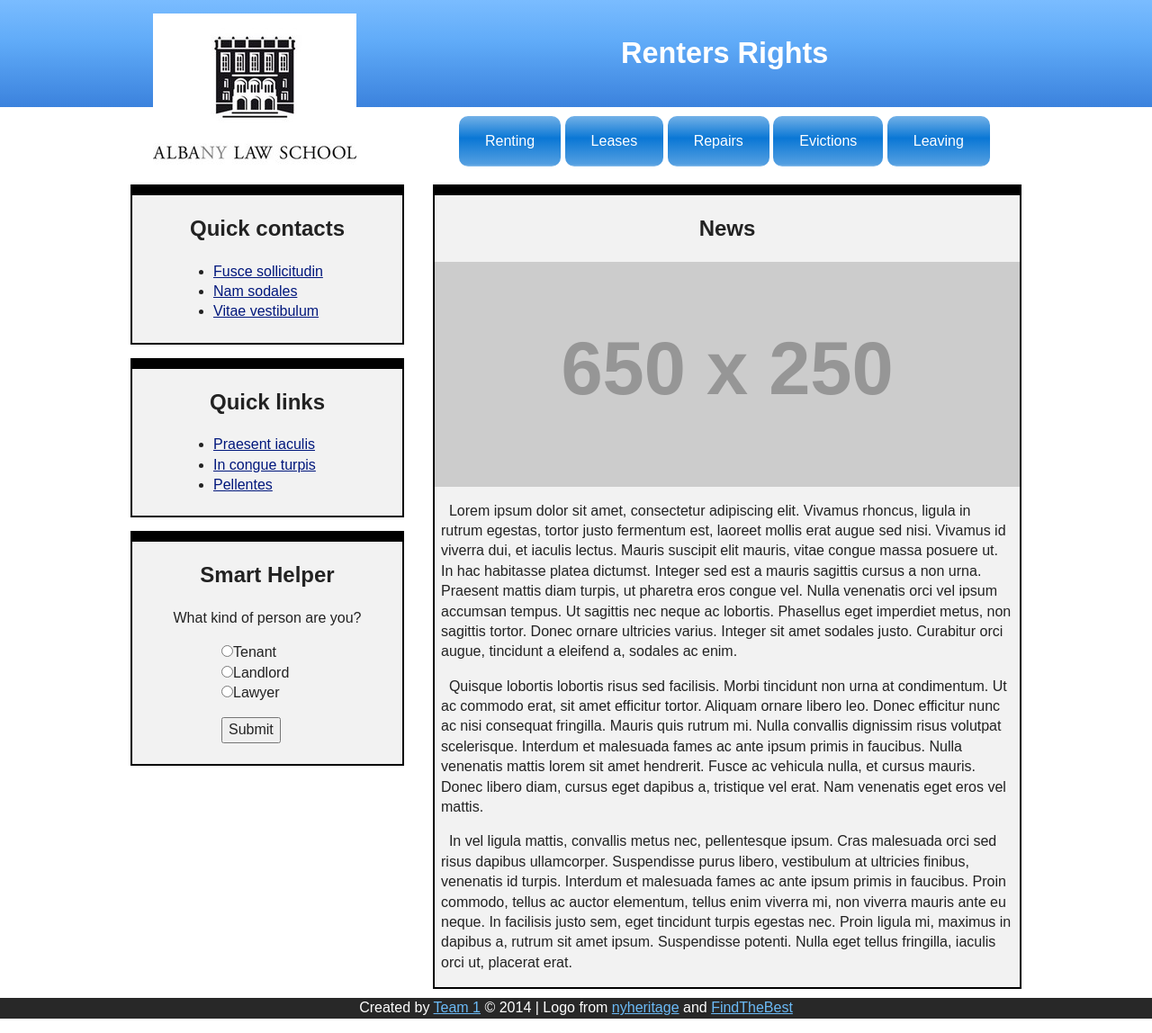
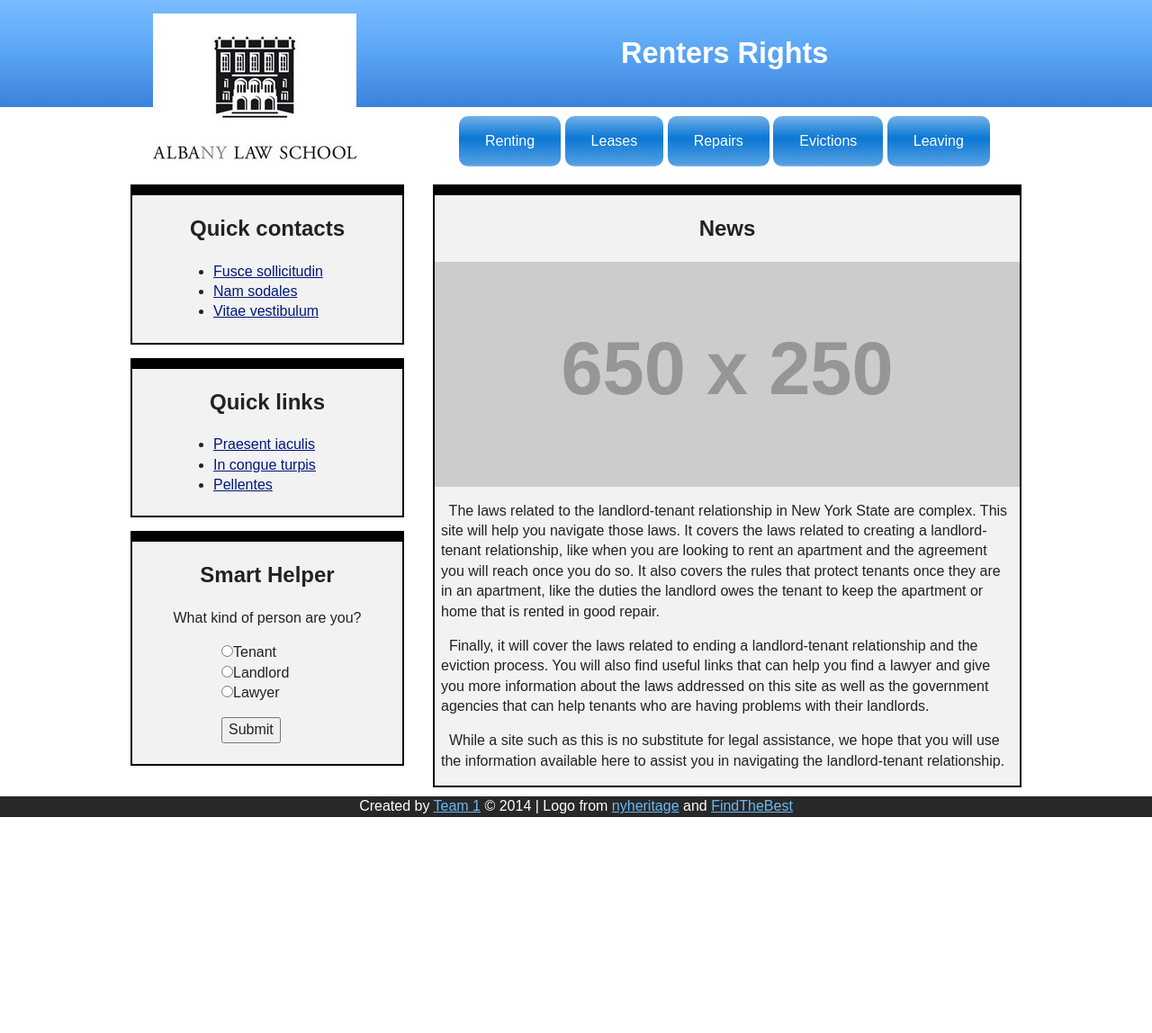
Before and after one commit to iinf362/team1, a Jekyll site: the page built from index.html, in a window 1280 px wide. Shown: the whole page at 90% size. Built offline with Jekyll 4.4.1, drawn with Linux system fonts in a browser that asks for light colours; after the commit the page ends 924 px from its top, so only the background shows below that.

Commit message:
index content

```diff
--- a/index.html
+++ b/index.html
@@ -8,11 +8,11 @@
     <div class="cont-news">
         <h2 class="title">News</h2>
         <img class="placehold" src="http://placehold.it/650x250" alt="placeholder image"/>
-        <p>&nbsp; Lorem ipsum dolor sit amet, consectetur adipiscing elit. Vivamus rhoncus, ligula in rutrum egestas, tortor justo fermentum est, laoreet mollis erat augue sed nisi. Vivamus id viverra dui, et iaculis lectus. Mauris suscipit elit mauris, vitae congue massa posuere ut. In hac habitasse platea dictumst. Integer sed est a mauris sagittis cursus a non urna. Praesent mattis diam turpis, ut pharetra eros congue vel. Nulla venenatis orci vel ipsum accumsan tempus. Ut sagittis nec neque ac lobortis. Phasellus eget imperdiet metus, non sagittis tortor. Donec ornare ultricies varius. Integer sit amet sodales justo. Curabitur orci augue, tincidunt a eleifend a, sodales ac enim.</p>
+        <p>&nbsp; The laws related to the landlord-tenant relationship in New York State are complex. This site will help you navigate those laws. It covers the laws related to creating a landlord-tenant relationship, like when you are looking to rent an apartment and the agreement you will reach once you do so. It also covers the rules that protect tenants once they are in an apartment, like the duties the landlord owes the tenant to keep the apartment or home that is rented in good repair.</p>
 
-        <p>&nbsp; Quisque lobortis lobortis risus sed facilisis. Morbi tincidunt non urna at condimentum. Ut ac commodo erat, sit amet efficitur tortor. Aliquam ornare libero leo. Donec efficitur nunc ac nisi consequat fringilla. Mauris quis rutrum mi. Nulla convallis dignissim risus volutpat scelerisque. Interdum et malesuada fames ac ante ipsum primis in faucibus. Nulla venenatis mattis lorem sit amet hendrerit. Fusce ac vehicula nulla, et cursus mauris. Donec libero diam, cursus eget dapibus a, tristique vel erat. Nam venenatis eget eros vel mattis.</p>
+        <p>&nbsp; Finally, it will cover the laws related to ending a landlord-tenant relationship and the eviction process. You will also find useful links that can help you find a lawyer and give you more information about the laws addressed on this site as well as the government agencies that can help tenants who are having problems with their landlords.</p>
 
-        <p>&nbsp; In vel ligula mattis, convallis metus nec, pellentesque ipsum. Cras malesuada orci sed risus dapibus ullamcorper. Suspendisse purus libero, vestibulum at ultricies finibus, venenatis id turpis. Interdum et malesuada fames ac ante ipsum primis in faucibus. Proin commodo, tellus ac auctor elementum, tellus enim viverra mi, non viverra mauris ante eu neque. In facilisis justo sem, eget tincidunt turpis egestas nec. Proin ligula mi, maximus in dapibus a, rutrum sit amet ipsum. Suspendisse potenti. Nulla eget tellus fringilla, iaculis orci ut, placerat erat.</p>
+        <p>&nbsp; While a site such as this is no substitute for legal assistance, we hope that you will use the information available here to assist you in navigating the landlord-tenant relationship.</p>
     </div>
 </div>
 
```
